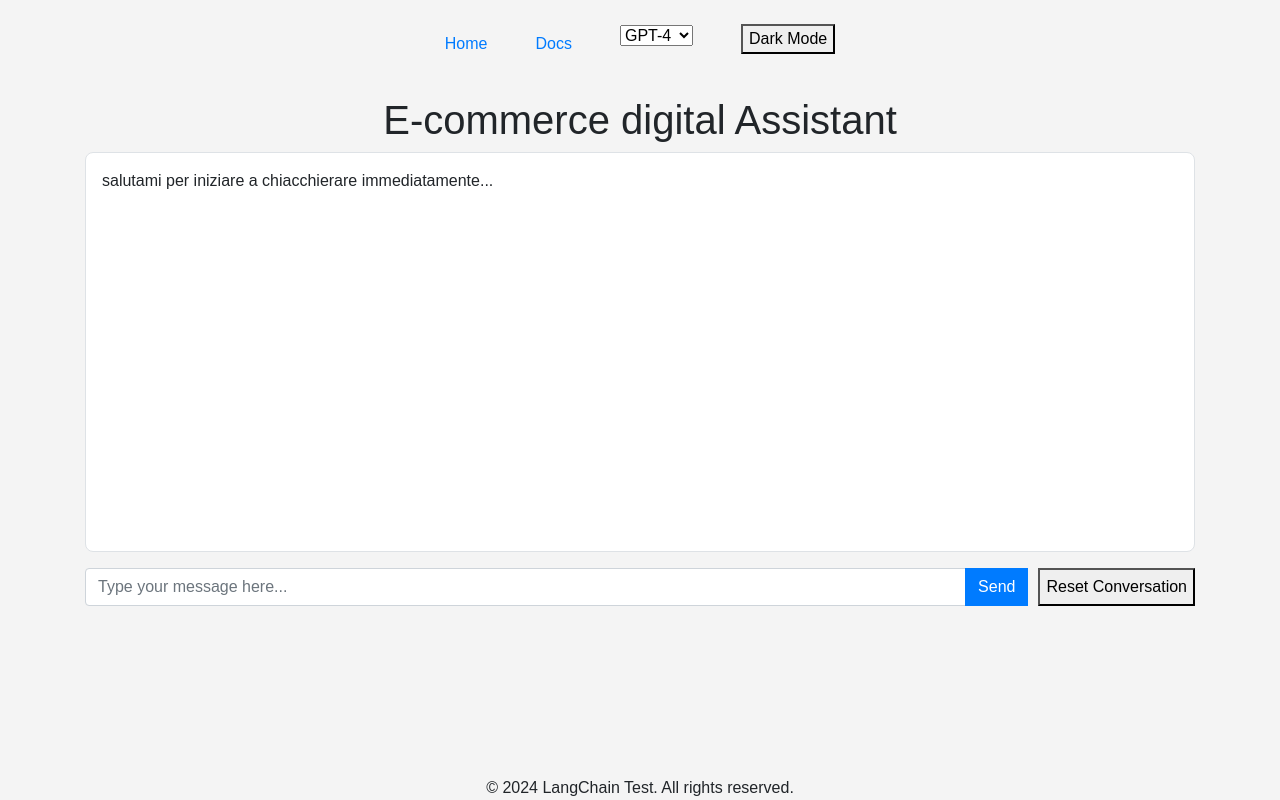
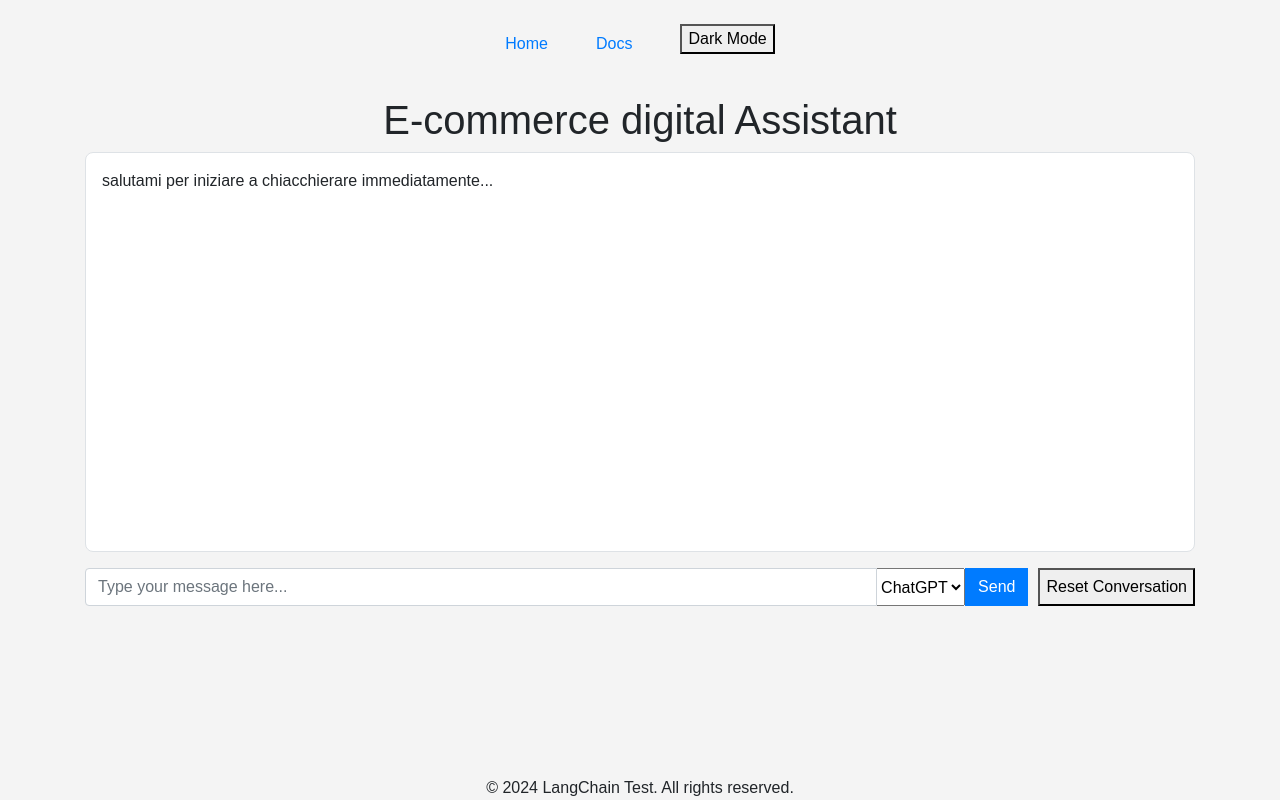
Before and after one commit to sarahelshark/LangChainChatBot, a Flask app: page / in a window 1280 px wide. Run offline with Flask 3, Linux system fonts and the light colour scheme; some libraries are stand-ins or nearby versions.

Commit message:
add
1st attempt to integrate  Gemini&ChatGPT models in a single UI: gemini option is working, chatgpt option needs to be fixed

```diff
--- a/main.py
+++ b/main.py
@@ -5,6 +5,9 @@ from flask_cors import CORS
 
 import os
 from dotenv import load_dotenv
+
+import constants
+from models import GeminiPro
 
 from langchain_openai import ChatOpenAI
 from langchain.schema import AIMessage, HumanMessage, SystemMessage
@@ -36,46 +39,49 @@ def index():
 
 @app.route('/api/chat', methods=['POST'])
 def chat():
-    global chat_history
+    global chatgpt_history
     try:
         data = request.get_json()
         if not data:
             return jsonify({'error': 'Invalid JSON payload.'}), 400
 
         user_message = data.get('message', '')
+        model_choice = data.get('model', 'chatgpt')  # Default to ChatGPT if not specified
 
         if user_message.lower() == 'exit':
             print("---- Message History ----")
             print(chat_history)
             return jsonify({'content': "Grazie per aver utilizzato l'assistente di descrizione del prodotto. Arrivederci!"})
 
-        # Add user message to chat history
-        chat_history.append(HumanMessage(content=user_message))
-
-        # Get AI response using history
-        result = model.invoke(chat_history)
-        response = result.content
-
-        # Add AI message to chat history
-        chat_history.append(AIMessage(content=response))
+        if model_choice == 'chatgpt':
+            # ChatGPT logic
+            # Add user message to chat history
+            chatgpt_history.append(HumanMessage(content=user_message))
+            # Get AI response using history
+            result = model.invoke(chatgpt_history)
+            response = result.content
+            # Add AI message to chat history
+            chatgpt_history.append(AIMessage(content=response))
+        elif model_choice == 'gemini':
+            # Gemini logic
+            response = GeminiPro.get_response(user_message)
+        else:
+            return jsonify({'error': 'Invalid model choice.'}), 400
 
         return jsonify({'content': response})
 
-    except ValueError as ve:
-        return jsonify({'error': f'ValueError: {str(ve)}'}), 400
-    except KeyError as ke:
-        return jsonify({'error': f'KeyError: {str(ke)}'}), 400
     except Exception as e:
         return jsonify({'error': f'Unexpected error: {str(e)}'}), 500
-
 @app.route('/api/reset', methods=['POST'])
 def reset_conversation():
-    global chat_history
+    global chatgpt_history
     try:
-        chat_history = [system_message]
+        chatgpt_history = [system_message]
         return jsonify({'status': 'Conversation reset successfully.'})
     except Exception as e:
         return jsonify({'error': f'Unexpected error: {str(e)}'}), 500
 
 if __name__ == '__main__':
+    # Set up Gemini credentials
+    os.environ[constants.googleApplicationCredentials] = constants.alpeniteVertexai
     app.run(debug=True)
--- a/static/js/main.js
+++ b/static/js/main.js
@@ -7,6 +7,19 @@ document.addEventListener("DOMContentLoaded", function () {
     resetButton.textContent = "Reset Conversation";
     resetButton.style.marginLeft = "10px";
     sendButton.parentNode.insertBefore(resetButton, sendButton.nextSibling);
+
+    // Add model selection dropdown
+    const modelSelect = document.createElement("select");
+    modelSelect.id = "modelSelect";
+    const chatgptOption = document.createElement("option");
+    chatgptOption.value = "chatgpt";
+    chatgptOption.textContent = "ChatGPT";
+    const geminiOption = document.createElement("option");
+    geminiOption.value = "gemini";
+    geminiOption.textContent = "Gemini";
+    modelSelect.appendChild(chatgptOption);
+    modelSelect.appendChild(geminiOption);
+    sendButton.parentNode.insertBefore(modelSelect, sendButton);
 
     /**
      * Appends a new message to the chatbox.
@@ -31,6 +44,8 @@ document.addEventListener("DOMContentLoaded", function () {
         const input = userInput.value.trim();
         if (!input) return;
 
+        const selectedModel = modelSelect.value;
+
         appendMessage(input, "user");
         userInput.value = "";
         placeholder.innerHTML = '';
@@ -41,7 +56,7 @@ document.addEventListener("DOMContentLoaded", function () {
                 headers: {
                     'Content-Type': 'application/json',
                 },
-                body: JSON.stringify({ message: input })
+                body: JSON.stringify({ message: input, model: selectedModel })
             });
 
             if (!response.ok) {
@@ -85,10 +100,8 @@ document.addEventListener("DOMContentLoaded", function () {
 
     // Attach sendMessage function to the button
     sendButton.addEventListener("click", sendMessage);
-
     // Attach resetConversation function to the reset button
     resetButton.addEventListener("click", resetConversation);
-
     // Allow pressing "Enter" to send the message
     userInput.addEventListener("keypress", function(event) {
         if (event.key === "Enter") {
--- a/templates/navbar.html
+++ b/templates/navbar.html
@@ -7,12 +7,7 @@
       <li class="nav-item p-4">
          <a href="/docs" class="nav-link "  >Docs</a>
      </li>
-      <li class="nav-item p-4">
-         <select id="modelSelect">
-            <option value="gpt-4">GPT-4</option>
-            <option value="gpt-3.5-turbo">Gemini</option>
-        </select>
-     </li>
+
       <li class="nav-item p-4" >
         <button id="darkModeToggle">Dark Mode</button>
       </li>
```
Also changed, not shown: gemini_main.py (line endings or trailing spaces).
